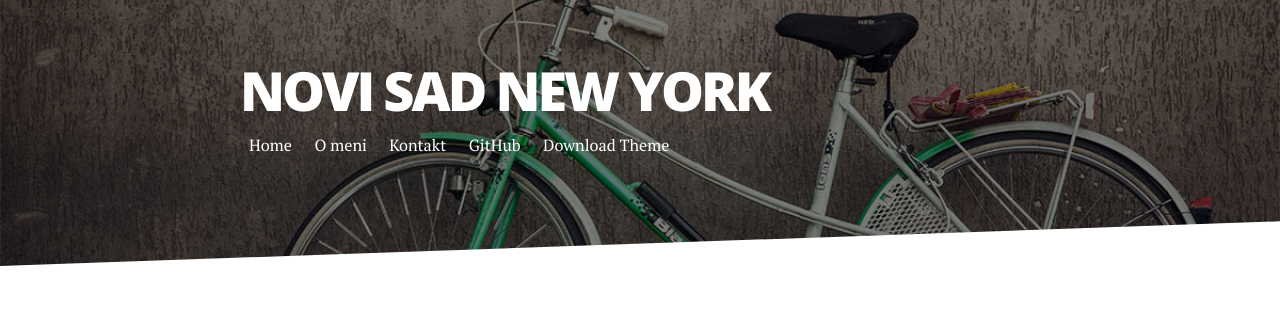
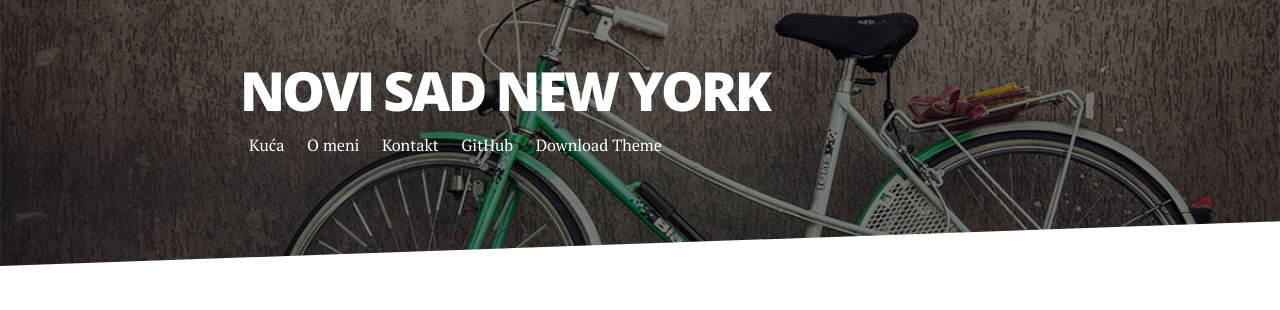
Before and after one commit to novisadnewyork/novisadnewyork.github.io, a Jekyll site: the page built from index.html, in a window 1280 px wide. Shown: the top 310 px of the page. Built offline with Jekyll 4.4.1, drawn with Linux system fonts in a browser that asks for light colours; nearby versions of some CDN libraries; Markdown is read by kramdown in place of the engine named in the settings; the list of posts is cut into pages by our own code.

Commit message:
Update _config.yml

```diff
--- a/_config.yml
+++ b/_config.yml
@@ -12,7 +12,7 @@ gems: [jekyll-paginate]
 paginate: 5
 
 navigation:
- - title: Home
+ - title: Kuća
    url: /index.html
  - title: O meni
    url: /o-meni
```
